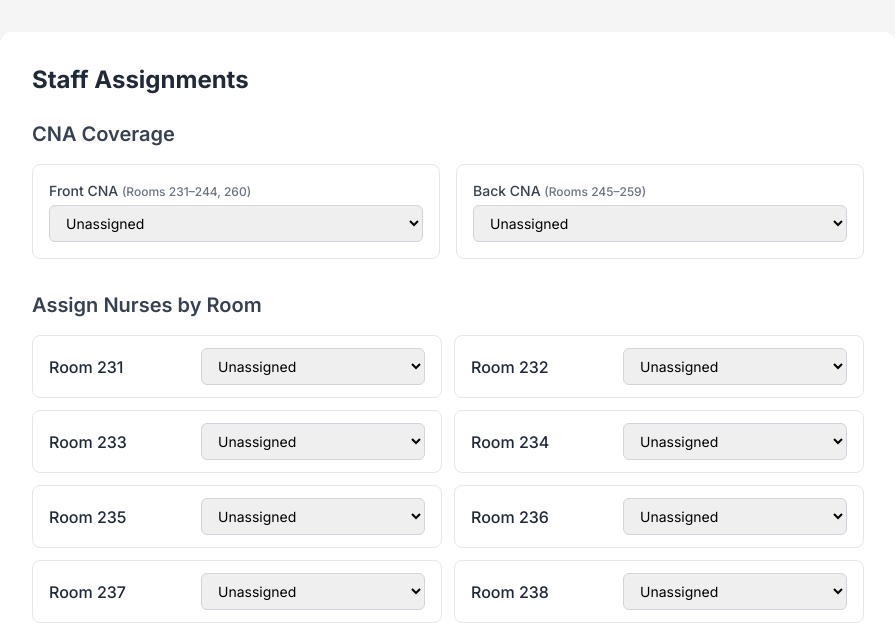
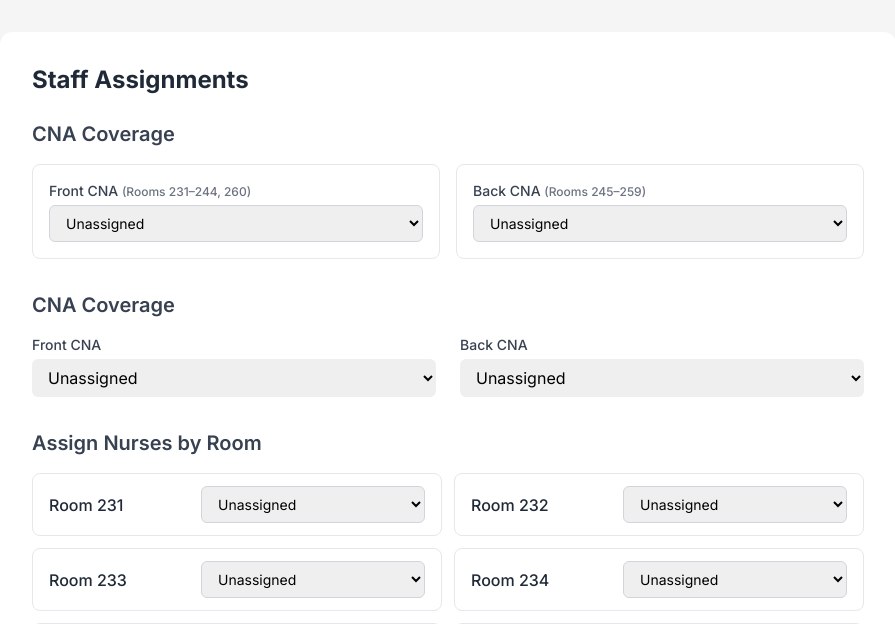
Before and after one commit to calllightproject/chatbot, a Flask app: page /assignments in a window 1280 px wide. Shown: the top 624 px of the page, without its empty margins (192-1087 px from the left). Run offline with Flask 3, Linux system fonts and the light colour scheme; data comes from the database, SQL or seed files in the repository; data that the repository does not hold is empty; some libraries are stand-ins or nearby versions.

Commit message:
Update assignments.html
cna front/back

```diff
--- a/templates/assignments.html
+++ b/templates/assignments.html
@@ -57,6 +57,32 @@
         </div>
       </section>
 
+      <h2 class="text-xl font-semibold text-gray-700 mb-4">CNA Coverage</h2>
+<div class="grid grid-cols-1 md:grid-cols-2 gap-6 mb-8">
+  <div>
+    <label for="cna_front" class="block text-sm font-medium text-gray-700">Front CNA</label>
+    <select name="cna_front" id="cna_front"
+            class="mt-1 block w-full pl-3 pr-10 py-2 border-gray-300 rounded-md">
+      <option value="unassigned">Unassigned</option>
+      {% for cna in all_cnas %}
+        <option value="{{ cna }}" {% if cna_front == cna %}selected{% endif %}>{{ cna }}</option>
+      {% endfor %}
+    </select>
+  </div>
+
+  <div>
+    <label for="cna_back" class="block text-sm font-medium text-gray-700">Back CNA</label>
+    <select name="cna_back" id="cna_back"
+            class="mt-1 block w-full pl-3 pr-10 py-2 border-gray-300 rounded-md">
+      <option value="unassigned">Unassigned</option>
+      {% for cna in all_cnas %}
+        <option value="{{ cna }}" {% if cna_back == cna %}selected{% endif %}>{{ cna }}</option>
+      {% endfor %}
+    </select>
+  </div>
+</div>
+
+
       <!-- Nurse per-room assignments -->
       <section>
         <h2 class="text-xl font-semibold text-gray-700 mb-4">Assign Nurses by Room</h2>
```
